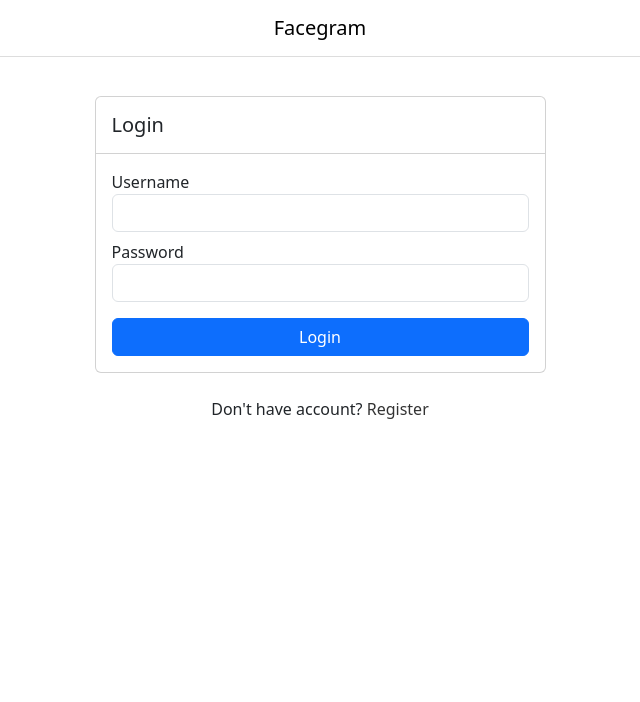
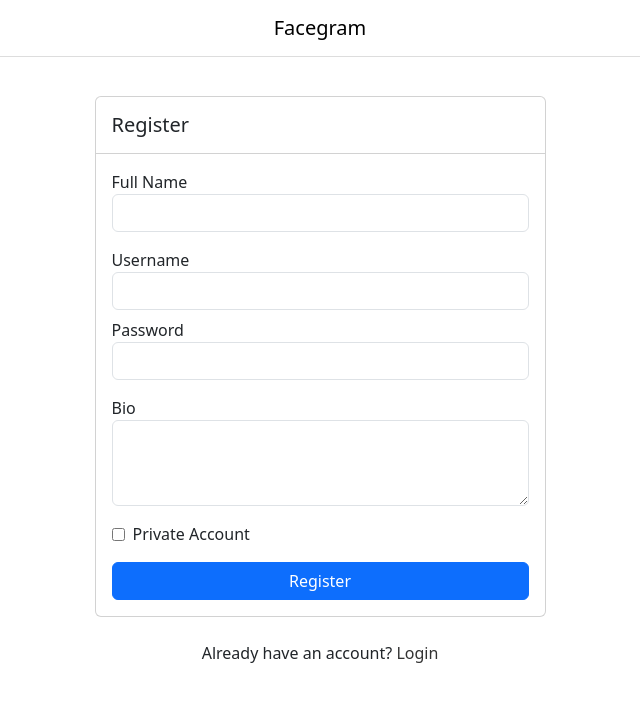
Before and after one commit to fhn-ibra/LKS-Frontend, a Vue app: page /register in a window 1280 px wide. Before the commit this address led to /login. Shown: the top 702 px of the page, without its empty margins (320-960 px from the left). Built offline with nearby package versions, Linux system fonts and the light colour scheme.

Commit message:
Add Register

```diff
--- a/src/App.vue
+++ b/src/App.vue
@@ -3,62 +3,44 @@ import { RouterLink, RouterView } from 'vue-router'
 </script>
 
 <template>
-  <nav class="navbar navbar-expand-lg bg-body-tertiary fixed-top" v-if="$route.name != null && $route.name != 'login'">
+  <nav class="navbar navbar-expand-lg bg-body-tertiary fixed-top" v-if="$route.name != null && $route.name != 'login' && $route.name != 'register'">
     <div class="container">
       <a class="navbar-brand" href="homepage.html">Facegram</a>
       <div class="navbar-nav">
-            <a class="nav-link" href="my-profile.html">@{{username}}</a>
+        <a class="nav-link" href="my-profile.html">@{{ username }}</a>
         <a class="nav-link" href="#" @click="logout()">Logout</a>
       </div>
     </div>
   </nav>
 
+  <div class="alert alert-danger" v-if="$route.name == null">
+    Page Not Found. <a href="/login"><b>Go Back</b></a>
+  </div>
+
   <RouterView />
 </template>
 
-<style scoped>
-
-</style>
+<style scoped></style>
 
 <script>
 import axios from 'axios'
 import router from './router';
 export default {
-  data(){
-    return{
-      token: '',
+  data() {
+    return {
+      token: localStorage.getItem('token'),
       username: localStorage.getItem('username')
     }
   },
 
-  mounted(){
-    this.token = localStorage.getItem('token');
-    if(this.token == null){
-      console.log(true);
-      router.push('/login');
-    } else {
-      axios.get('http://localhost:8000/api/user', {
-        'headers': {
-          'Authorization': `Bearer ${this.token}`
-        }
-      })
-      .then((response) => {
-        console.log(response);
+  mounted() {
 
-          // router.push(`/users/${response.data.username}`);
-      })
-      .catch((error) => {
-        console.log(error);
-        localStorage.clear();
-        router.push('/login');
-      })
-    }
   },
 
 
   methods: {
-    logout(){
-      axios.post('http://localhost:8000/api/v1/auth/logout',null, {
+    logout() {
+      axios.post('http://localhost:8000/api/v1/auth/logout', null, {
         headers: {
           'Authorization': `Bearer ${this.token}`
         }
@@ -71,7 +53,7 @@ export default {
         .catch((error) => {
           console.log(error);
         })
-    }
+    },
   },
 }
 </script>
--- a/src/router/index.js
+++ b/src/router/index.js
@@ -1,6 +1,7 @@
 import { createRouter, createWebHistory } from 'vue-router'
 import LoginView from '../views/LoginView.vue'
 import DetailUserView from '../views/DetailUserView.vue'
+import RegisterView from '../views/RegisterView.vue'
 
 const router = createRouter({
   history: createWebHistory(import.meta.env.BASE_URL),
@@ -17,6 +18,12 @@ const router = createRouter({
       component: DetailUserView,
       meta: {'title' : 'Detail Account'}
     },
+    {
+      path: '/register',
+      name: 'register',
+      component: RegisterView,
+      meta: {'title' : 'Register'}
+    },
   ]
 })
 
--- a/src/views/DetailUserView.vue
+++ b/src/views/DetailUserView.vue
@@ -119,20 +119,22 @@
 </template>
 <script>
 import axios from 'axios'
+import router from '@/router'
+
+
 export default {
-    data(){
-        return{
+    data() {
+        return {
             user: [],
             token: ''
         }
     },
 
+    mounted() {
+        this.cek();
+    },
 
-    // beforeRouteEnter(){
-
-    // },
-
-    created(){
+    created() {
         this.token = localStorage.getItem('token');
         axios.get(`http://localhost:8000/api/v1/users/${this.$route.params.username}`, {
             headers: {
@@ -145,7 +147,33 @@ export default {
             .catch((error) => {
                 console.log(error);
             })
+    },
+
+    methods: {
+        cek() {
+            this.token = localStorage.getItem('token');
+            if (this.token == null) {
+                localStorage.clear();
+                router.push('/login');
+            } else {
+                axios.get('http://localhost:8000/api/user', {
+                    'headers': {
+                        'Authorization': `Bearer ${this.token}`
                     }
+                })
+                    .then((response) => {
+                        console.log(response);
+                    })
+                    .catch((error) => {
+                        console.log(error);
+                        localStorage.clear();
+                        router.push('/login');
+                    })
+            }
+        }
+    },
+
+
 }
 </script>
 <style lang="">
--- a/src/views/LoginView.vue
+++ b/src/views/LoginView.vue
@@ -2,7 +2,7 @@
     <div>
         <nav class="navbar navbar-expand-lg bg-body-tertiary fixed-top">
             <div class="container">
-                <a class="navbar-brand m-auto" href="index.html">Facegram</a>
+                <a class="navbar-brand m-auto" href="#">Facegram</a>
             </div>
         </nav>
 
@@ -35,7 +35,7 @@
                         </div>
 
                         <div class="text-center mt-4">
-                            Don't have account? <a href="register.html">Register</a>
+                            Don't have account? <a href="/register">Register</a>
                         </div>
 
                     </div>
@@ -68,6 +68,7 @@ export default {
                 console.log(response);
                 localStorage.setItem('token', response.data.token);
                 localStorage.setItem('username', this.username);
+                localStorage.setItem('isLogin', true);
                 router.go('/users/', this.username);
             })
             .catch((error) => {
--- /dev/null
+++ b/src/views/RegisterView.vue
@@ -0,0 +1,121 @@
+<template lang="">
+    <nav class="navbar navbar-expand-lg bg-body-tertiary fixed-top">
+        <div class="container">
+            <a class="navbar-brand m-auto" href="index.html">Facegram</a>
+        </div>
+    </nav>
+
+    <main class="mt-5">
+        <div class="container py-5">
+            <div class="row justify-content-center">
+                <div class="col-md-5">
+                    <div class="card">
+                        <div class="card-header d-flex align-items-center justify-content-between bg-transparent py-3">
+                            <h5 class="mb-0">Register</h5>
+                        </div>
+                        <div class="card-body">
+                            <form @submit.prevent='register()'>
+                                <div class="mb-3">
+                                    <div class="alert alert-danger" v-if="errors.full_name != null">{{errors.full_name[0]}}</div>
+                                    <label for="full_name">Full Name</label>
+                                    <input type="text" class="form-control" id="full_name" name="full_name" v-model="full_name"/>
+                                </div>
+
+                                <div class="mb-2">
+                                    <div class="alert alert-danger" v-if='errors.username != null'>{{errors.username[0]}}</div>
+                                    <label for="username">Username</label>
+                                    <input type="text" class="form-control" id="username" name="username" v-model="username"/>
+                                </div>
+
+                                <div class="mb-3">
+                                    <div class="alert alert-danger" v-if='errors.password != null'>{{errors.password[0]}}</div>
+                                    <label for="password">Password</label>
+                                    <input type="password" class="form-control" id="password" name="password" v-model="password"/>
+                                </div>
+
+                                <div class="mb-3">
+                                    <div class="alert alert-danger" v-if='errors.bio != null'>{{errors.bio[0]}}</div>
+                                    <label for="bio">Bio</label>
+                                    <textarea name="bio" id="bio" cols="30" rows="3" class="form-control" v-model="bio"></textarea>
+                                </div>
+
+                                <div class="mb-3 d-flex align-items-center gap-2">
+                                    <input type="checkbox" id="is_private" name="is_private" v-model="is_private"/>
+                                    <label for="is_private">Private Account</label>
+                                </div>
+
+                                <button type="submit" class="btn btn-primary w-100">
+                                    Register
+                                </button>
+                            </form>
+                        </div>
+                    </div>
+
+                    <div class="text-center mt-4">
+                        Already have an account? <a href="/login">Login</a>
+                    </div>
+
+                </div>
+            </div>
+        </div>
+    </main>
+</template>
+<script>
+import axios from 'axios'
+import router from '@/router'
+export default {
+    data(){
+        return{
+            full_name: '',
+            username: '',
+            password: '',
+            bio: '',
+            is_private: false,
+            errors: {
+                'full_name': null,
+                'username': null,
+                'password': null,
+                'bio': null,
+            }
+        }
+    },
+
+
+    methods: {
+        register(){
+            axios.post('http://localhost:8000/api/v1/auth/register',{
+                full_name: this.full_name,
+                username: this.username,
+                bio : this.bio,
+                password : this.password,
+                is_private : this.is_private,
+            })
+            .then((response) => {
+                console.log(response);
+                localStorage.setItem('token', response.data.token);
+                localStorage.setItem('username', this.username);
+                localStorage.setItem('isLogin', true);
+                router.go('/users/', this.username);
+            })
+            .catch((error) => {
+                console.log(error);
+                this.errors = error.response.data.errors;
+            })
+        },
+
+        cekLogin(){
+            if(localStorage.getItem('token') != null){
+                router.push(`/users/${localStorage.getItem('username')}`);
+            }
+        },
+    },
+
+
+    mounted(){
+        this.cekLogin();
+    },
+}
+</script>
+<style lang="">
+
+</style>
```
Lines whose indentation alone changed are shown as unchanged.
